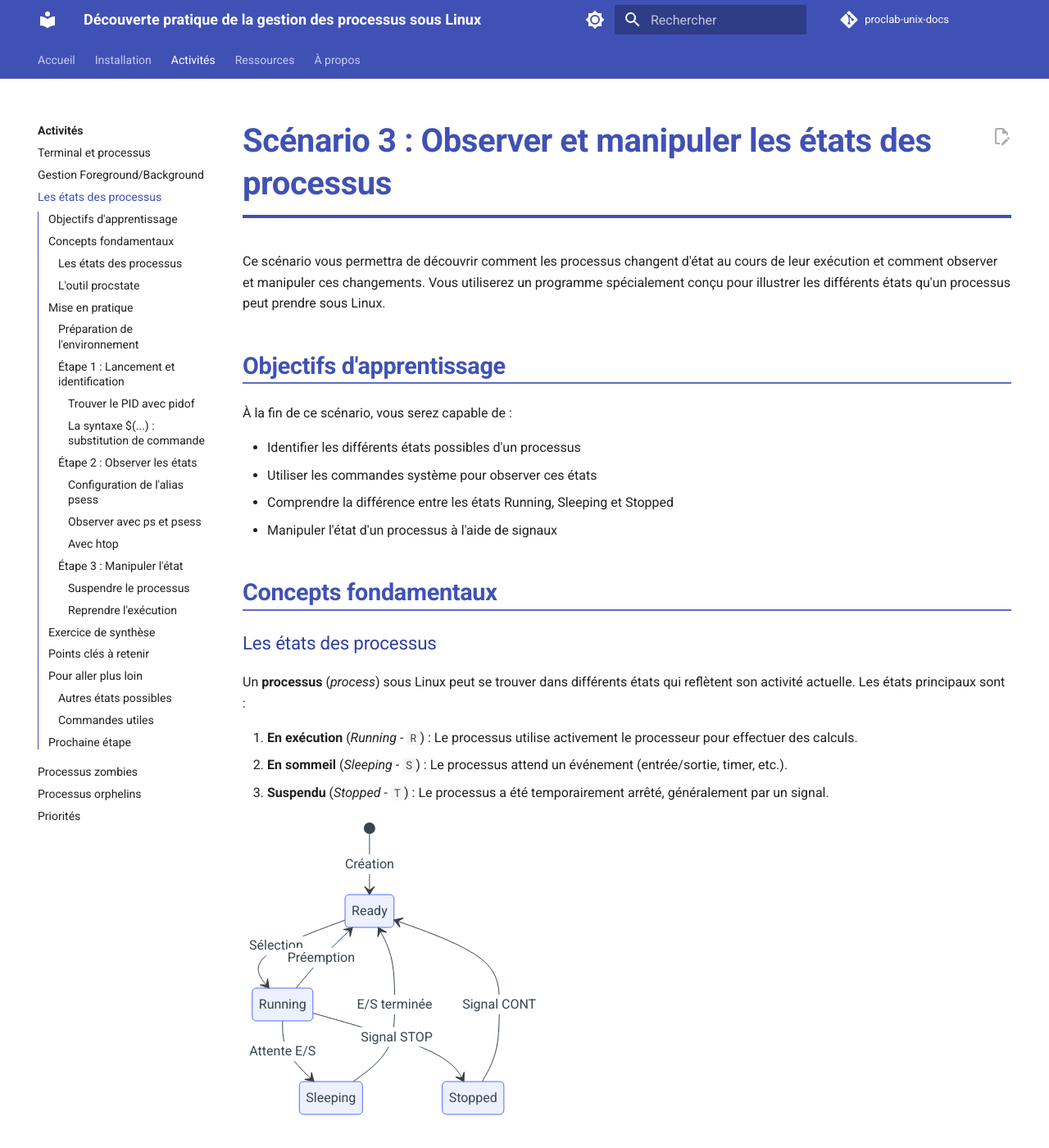
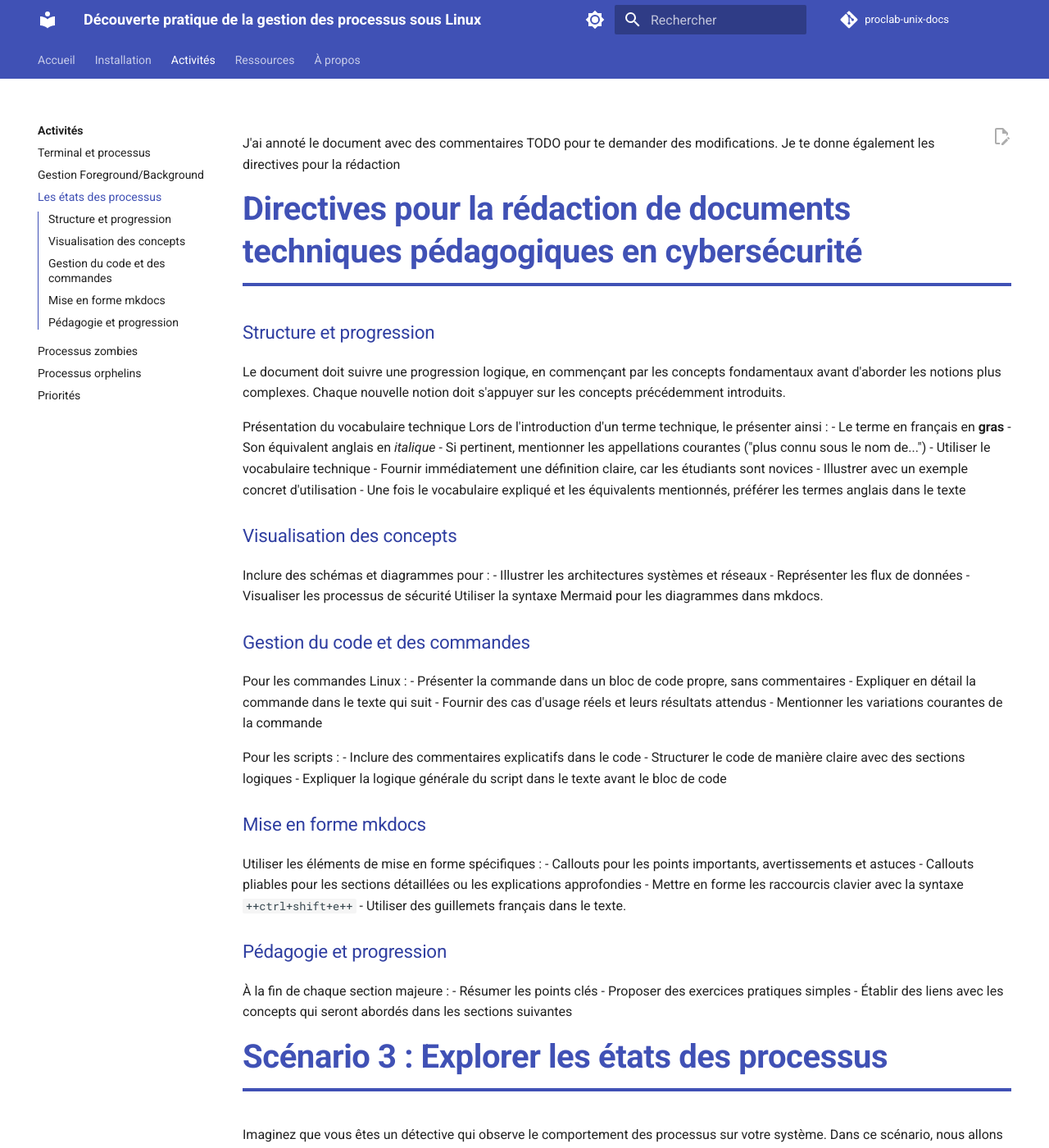
Before and after one commit to manastria/proclab-unix-docs, an MkDocs documentation site: the page built from docs/activites/etats.md, in a window 1280 px wide and 1400 px high. Shown: the whole window at 82% size. Built offline with MkDocs 1.6.1 and Material for MkDocs 9.7.7, drawn with Linux system fonts in a browser that asks for light colours; comment, search, counter and statistics services are not loaded; some of the changed text lies outside the part shown.

Commit message:
Add documentation for process management in Unix

````diff
--- a/docs/activites/etats.md
+++ b/docs/activites/etats.md
@@ -1,25 +1,172 @@
-# Scénario 3 : Observer et manipuler les états des processus
+J'ai annoté le document avec des commentaires TODO pour te demander des modifications.
+Je te donne également les directives pour la rédaction
+# Directives pour la rédaction de documents techniques pédagogiques en cybersécurité
 
-Ce scénario vous permettra de découvrir comment les processus changent d'état au cours de leur exécution et comment observer et manipuler ces changements. Vous utiliserez un programme spécialement conçu pour illustrer les différents états qu'un processus peut prendre sous Linux.
+### Structure et progression
+Le document doit suivre une progression logique, en commençant par les concepts fondamentaux avant d'aborder les notions plus complexes. Chaque nouvelle notion doit s'appuyer sur les concepts précédemment introduits.
+
+Présentation du vocabulaire technique
+Lors de l'introduction d'un terme technique, le présenter ainsi :
+- Le terme en français en **gras**
+- Son équivalent anglais en *italique*
+- Si pertinent, mentionner les appellations courantes ("plus connu sous le nom de...")
+- Utiliser le vocabulaire technique
+- Fournir immédiatement une définition claire, car les étudiants sont novices
+- Illustrer avec un exemple concret d'utilisation
+- Une fois le vocabulaire expliqué et les équivalents mentionnés, préférer les termes anglais dans le texte
+
+### Visualisation des concepts
+Inclure des schémas et diagrammes pour :
+- Illustrer les architectures systèmes et réseaux
+- Représenter les flux de données
+- Visualiser les processus de sécurité
+Utiliser la syntaxe Mermaid pour les diagrammes dans mkdocs.
+
+### Gestion du code et des commandes
+Pour les commandes Linux :
+- Présenter la commande dans un bloc de code propre, sans commentaires
+- Expliquer en détail la commande dans le texte qui suit
+- Fournir des cas d'usage réels et leurs résultats attendus
+- Mentionner les variations courantes de la commande
+
+Pour les scripts :
+- Inclure des commentaires explicatifs dans le code
+- Structurer le code de manière claire avec des sections logiques
+- Expliquer la logique générale du script dans le texte avant le bloc de code
+
+### Mise en forme mkdocs
+Utiliser les éléments de mise en forme spécifiques :
+- Callouts pour les points importants, avertissements et astuces
+- Callouts pliables pour les sections détaillées ou les explications approfondies
+- Mettre en forme les raccourcis clavier avec la syntaxe `++ctrl+shift+e++`
+- Utiliser des guillemets français dans le texte.
+
+### Pédagogie et progression
+À la fin de chaque section majeure :
+- Résumer les points clés
+- Proposer des exercices pratiques simples
+- Établir des liens avec les concepts qui seront abordés dans les sections suivantes
+
+
+
+
+
+# Scénario 3 : Explorer les états des processus
+
+Imaginez que vous êtes un détective qui observe le comportement des processus sur votre système. Dans ce scénario, nous allons découvrir comment les processus "vivent" dans Linux, quels états ils peuvent prendre, et comment nous pouvons les observer et les influencer.
 
 ## Objectifs d'apprentissage
 
 À la fin de ce scénario, vous serez capable de :
 
-- Identifier les différents états possibles d'un processus
-- Utiliser les commandes système pour observer ces états
-- Comprendre la différence entre les états Running, Sleeping et Stopped
-- Manipuler l'état d'un processus à l'aide de signaux
+- Comprendre ce qu'est l'état d'un processus et pourquoi il change
+- Utiliser des outils pour observer ces états
+- Manipuler l'état d'un processus de manière basique
 
-## Concepts fondamentaux
+## Préparation : Notre laboratoire d'observation
 
-### Les états des processus
+Pour mener nos expériences, nous allons utiliser deux outils :
 
-Un **processus** (*process*) sous Linux peut se trouver dans différents états qui reflètent son activité actuelle. Les états principaux sont :
+1. **Le programme procstate** : Un programme spécial qui va nous montrer de manière visible les différents états d'un processus. C'est comme une petite souris de laboratoire qui va nous aider à comprendre le comportement des processus.
 
-1. **En exécution** (*Running* - `R`) : Le processus utilise activement le processeur pour effectuer des calculs.
-2. **En sommeil** (*Sleeping* - `S`) : Le processus attend un événement (entrée/sortie, timer, etc.).
-3. **Suspendu** (*Stopped* - `T`) : Le processus a été temporairement arrêté, généralement par un signal.
+2. **Terminator** : Notre "laboratoire" avec deux zones d'observation :
+   - À gauche : pour exécuter notre programme
+   - À droite : pour l'observer avec différents outils
+
+### Mise en place du laboratoire
+
+1. Ouvrez Terminator
+2. Appuyez sur ++ctrl+shift+e++ pour diviser la fenêtre verticalement
+3. Vous avez maintenant deux terminaux côte à côte
+
+## Partie 1 : Premiers pas dans l'observation des processus
+
+### Le PID : La carte d'identité d'un processus
+
+Avant de commencer nos observations, nous devons comprendre comment identifier un processus. Sous Linux, chaque processus reçoit un numéro unique appelé PID (*Process IDentifier*). Il est unique et permet de les identifier sans ambiguïté.
+
+Dans le terminal de gauche, lancez notre programme d'observation :
+
+```bash
+./procstate
+```
+
+Vous devriez voir quelque chose comme :
+
+```
+[Début] PID = 1234
+Ce programme alterne 5 s de calcul intensif (BUSY) et 3 s de sommeil (SLEEP).
+```
+
+// TODO: Expliquer comment terminer le programme avec CTRL+C. C'est une information, ne pas le faire.
+
+!!! question "Réflexion initiale"
+    1. Notez le PID affiché. Est-il le même à chaque lancement ? //TODO: Pour répondre à cette question, l'étudiant devra le faire en marge des activités actuelles. Il faudra expliquer comment le faire sinon il sera dérouté.
+    2. Pourquoi pensez-vous que chaque processus a besoin d'un identifiant unique ?
+
+### À la recherche du PID perdu
+
+Si vous perdez le PID de vue ou si vous lancez plusieurs instances du programme, Linux fournit un outil très pratique pour retrouver les PID : la commande `pidof`. Elle fait exactement ce que son nom suggère - elle trouve le PID d'un programme à partir de son nom.
+
+```bash
+pidof procstate
+```
+
+// TODO: Préciser que la commande doit être exécutée dans le terminal de droite.
+
+!!! note "Comment fonctionne pidof"
+    La commande `pidof` cherche dans la liste des processus en cours d'exécution et affiche les PID des processus qui correspondent au nom donné. C'est comme demander : "Qui s'appelle procstate parmi les processus en cours ?"
+
+    Si vous lancez plusieurs fois le même programme, `pidof` affichera plusieurs PID, un pour chaque instance en cours d'exécution.
+
+### La magie de la substitution de commande
+
+Dans le shell Linux, nous pouvons utiliser le résultat d'une commande directement dans une autre commande. C'est ce qu'on appelle la substitution de commande, et elle se fait avec la syntaxe `$(commande)`.
+
+Essayons de comprendre avec un exemple simple :
+
+// TODO: Préciser à faire dans le terminal de droite.
+
+```bash
+echo "Bonjour, nous sommes le $(date)"
+```
+
+Dans cette commande :
+
+1. Le shell exécute d'abord la commande entre `$( )`
+2. Il remplace ensuite toute l'expression `$(date)` par son résultat
+3. Finalement, il exécute la commande `echo` avec le texte substitué
+
+C'est comme si vous disiez au shell : "Là où tu vois `$(commande)`, remplace-le par ce que cette commande afficherait si tu l'exécutais."
+
+// TODO: attention, il faut que procstate soit lancé dans le terminal de gauche.
+
+!!! exercise "Exercice : Comprendre la substitution"
+    1. Exécutez ces deux commandes et comparez leurs résultats :
+       ```bash
+       echo "Le PID est $(pidof procstate)"
+       echo "Le PID est pidof procstate"
+       ```
+    2. Quelle est la différence ? Pourquoi ?
+    3. Inventez votre propre commande utilisant `$(...)` avec une autre commande Linux que vous connaissez.
+
+## Partie 2 : Observer les états des processus
+
+### Les états : Le cycle de vie d'un processus
+
+Un processus n'est pas toujours en train de calculer. Comme nous les humains, il peut être dans différents états :
+
+1. **En cours d'exécution** (*Running* - `R`) :
+   - Le processus est actuellement en train de calculer
+   - Comme quand vous êtes concentré sur un calcul mental
+
+2. **En sommeil** (*Sleeping* - `S`) :
+   - Le processus attend quelque chose (une entrée, un timer...)
+   - Comme quand vous attendez le bus - vous ne faites rien mais vous êtes prêt à réagir
+
+3. **Suspendu** (*Stopped* - `T`) :
+   - Le processus est temporairement arrêté
+   - Comme quand vous mettez une vidéo en pause
 
 ```mermaid
 stateDiagram-v2
@@ -30,81 +177,23 @@
     Sleeping --> Ready : E/S terminée
     Running --> Stopped : Signal STOP
     Stopped --> Ready : Signal CONT
+
+    note right of Ready : Prêt à s'exécuter
+    note right of Running : En train de calculer
+    note right of Sleeping : En attente
+    note right of Stopped : En pause
 ```
 
-### L'outil procstate
+Ce diagramme montre comment un processus passe d'un état à l'autre :
 
-Pour ce scénario, nous utiliserons le programme `procstate` qui alterne entre deux phases distinctes :
+- Quand il est créé, il est d'abord prêt à s'exécuter
+- Le système le sélectionne pour s'exécuter (état *Running*)
+- S'il doit attendre quelque chose, il passe en *Sleeping*
+- On peut le mettre en pause (*Stopped*) et le reprendre plus tard
 
-1. Une phase **BUSY** où il effectue des calculs intensifs (état `R`)
-2. Une phase **SLEEP** où il attend passivement (état `S`)
+### Notre outil d'observation : L'alias psess
 
-Ce comportement nous permettra d'observer facilement les transitions entre les états.
-
-## Mise en pratique
-
-### Préparation de l'environnement
-
-1. Lancez Terminator et divisez la fenêtre en deux parties verticales (++ctrl+shift+e++)
-2. Dans le terminal de gauche, nous exécuterons `procstate`
-3. Dans le terminal de droite, nous observerons son comportement
-
-### Étape 1 : Lancement et identification
-
-Dans le terminal de gauche, lancez le programme :
-
-```bash
-./procstate
-```
-
-Le programme affiche son PID et commence à alterner entre ses phases BUSY et SLEEP.
-
-!!! question "Réflexion"
-    1. Quel est le PID affiché par le programme ?
-    2. Que se passe-t-il si vous lancez une deuxième instance du programme dans un autre terminal ?
-    3. Les deux instances auront-elles le même PID ? Pourquoi ?
-
-#### Trouver le PID avec pidof
-
-La commande `pidof` nous permet de retrouver le PID d'un programme à partir de son nom :
-
-```bash
-pidof procstate
-```
-
-!!! note "Comprendre pidof"
-    - Si un seul processus correspond : affiche un seul PID
-    - Si plusieurs instances existent : affiche tous les PID
-    - Si aucun processus ne correspond : n'affiche rien
-
-#### La syntaxe $(...) : substitution de commande
-
-En bash, la syntaxe `$(commande)` permet de remplacer cette expression par le résultat de la commande. Par exemple :
-
-```bash
-echo "Le PID est $(pidof procstate)"
-```
-
-Cette commande affichera "Le PID est 1234" (avec le vrai PID à la place de 1234).
-
-!!! exercise "Exercice : Substitution de commande"
-    1. Essayez d'afficher la date actuelle en utilisant la substitution de commande :
-       ```bash
-       echo "Nous sommes le $(date)"
-       ```
-    2. Comparez le résultat avec la même commande sans substitution :
-       ```bash
-       echo "Nous sommes le date"
-       ```
-    3. Que constatez-vous ?
-
-### Étape 2 : Observer les états
-
-Dans le terminal de droite, nous allons utiliser plusieurs commandes pour observer l'état du processus.
-
-#### Configuration de l'alias psess
-
-Pour faciliter l'observation des processus, commençons par configurer un alias utile :
+Pour observer facilement les processus, nous allons créer un outil personnalisé. Sous Linux, on peut créer des raccourcis de commande appelés "alias". Voici un alias très utile pour observer les processus :
 
 ```bash
 # Affiche les processus avec les colonnes essentielles pour une analyse rapide :
@@ -117,80 +206,81 @@
 alias psess='ps -o ppid,pid,stat,tty,user,cmd'
 ```
 
-!!! tip "Conseil pour les alias"
-    Ajoutez cet alias à votre fichier `~/.bashrc` pour l'avoir disponible en permanence. Les alias sont vos amis pour éviter de retenir des commandes complexes !
+C'est comme créer notre propre loupe d'observation, spécialement adaptée pour voir ce qui nous intéresse dans les processus.
 
-#### Observer avec ps et psess
+!!! tip "Conseil pratique"
+    Pour garder cet outil toujours disponible, ajoutez cette ligne dans votre fichier `~/.bashrc`.
+    C'est comme ranger notre loupe dans un tiroir facilement accessible !
 
-Utilisons notre nouvel alias pour observer le processus :
+### Observer notre processus
+
+Maintenant que nous avons notre outil, observons notre processus :
 
 ```bash
 psess -p $(pidof procstate)
 ```
 
-!!! exercise "Exercice : Analyse de la sortie"
-    1. Identifiez et notez :
-        - Le PID du processus parent (PPID)
-        - Le terminal de contrôle (TTY)
-        - L'utilisateur propriétaire
-    2. Observez pendant 30 secondes et notez :
-        - Quels états (STAT) voyez-vous apparaître ?
-        - À quelle phase du programme correspondent-ils ?
-    3. Lancez la commande plusieurs fois :
-        - L'état change-t-il entre les exécutions ?
-        - Pourquoi est-ce normal ?
+!!! exercise "Exercice d'observation"
+    Observez pendant au moins 30 secondes et notez : // TODO: Je ne comprends pas pourquoi observer pendant 30 secondes. C'est quoi l'objectif ? ps n'est pas htop, il affiche un résultat et il n'évoluera pas.
+    1. Les différents états que vous voyez dans la colonne STAT
+    2. À quel moment de l'affichage du programme ils correspondent
+    3. Le PPID (Process Parent ID) - qui est le "parent" de notre processus ?
 
-!!! note "Comprendre la sortie"
-    La colonne STAT peut montrer :
+Analysons chaque colonne de la sortie :
 
-    - `R` pendant la phase BUSY (calcul intensif)
-    - `S` pendant la phase SLEEP (attente)
-    - `T` quand le processus est suspendu
+- PPID : Le PID du processus qui a créé celui-ci (généralement votre shell)
+- PID : L'identifiant unique de notre processus
+- STAT : L'état actuel (R, S, ou T)
+- TTY : Le terminal associé
+- USER : Qui a lancé le processus
+- CMD : La commande qui tourne
 
-#### Avec htop
+### Observation en temps réel avec htop
 
-Pour une vue en temps réel :
+Pour une vue plus dynamique, nous pouvons utiliser htop :
 
 ```bash
 htop -p $(pidof procstate)
 ```
 
-Observez :
+htop nous montre :
 
-- Les variations d'utilisation CPU entre les phases BUSY et SLEEP
+- L'utilisation CPU en temps réel
 - L'état du processus qui change
-- La consommation mémoire qui reste stable
+- La mémoire utilisée
+- Et bien d'autres informations
 
 !!! tip "Navigation dans htop"
-    - Utilisez ++f4++ pour filtrer et voir uniquement `procstate`
-    - ++q++ pour quitter htop
-    - Les couleurs indiquent l'intensité d'utilisation du CPU
+    - ++f4++ : Filtre pour voir uniquement certains processus // TODO: Info utile, mais pas nécessaire dans l'absolu. `htop -p` ne montre qu'un seul processus... Mais c'est une bonne info pour la suite.
+    - ++q++ : Quitter htop
+    - Les barres de couleur montrent l'intensité d'utilisation du CPU
 
-### Étape 3 : Manipuler l'état
+## Partie 3 : Premiers pas dans la manipulation des processus
 
-Maintenant que nous pouvons observer l'état du processus, nous allons le manipuler activement avec des signaux.
+Maintenant que nous savons observer, essayons d'influencer le comportement de notre processus.
 
-!!! question "Réflexion avant manipulation"
-    1. Jusqu'à présent, nous avons vu les états `R` et `S`. À votre avis :
-        - Comment pourrait-on forcer un processus à changer d'état ?
-        - Que signifierait un état "suspendu" pour un processus ?
-        - Un processus suspendu consomme-t-il du CPU ?
+!!! warning "Note importante"
+    Dans ce scénario, nous allons simplement voir comment "mettre en pause" un processus. Les signaux et la commande kill seront expliqués en détail dans les prochains scénarios. Pour l'instant, considérez les commandes suivantes comme des "formules magiques" que nous comprendrons mieux plus tard.
 
-#### Suspendre le processus
+### Mettre un processus en pause
 
-Envoyez un signal STOP :
+// TODO: Pourquoi ne pas utiliser CTRL+Z, jobs et fg/bg ? C'est commandes ont été vu dans le scénario précédent. Je trouve par contre, la commande kill plus rapide à cause de pidof. C'est donc préférable d'utiliser kill pour ce scénario. Mais, il faut expliquer. CTRL+Z peut être demandé en exercice.
+
+Pour suspendre temporairement notre processus :
 
 ```bash
 kill -STOP $(pidof procstate)
 ```
 
-Vérifiez que le processus passe en état `T` (Stopped) :
+Vérifiez immédiatement l'état :
 
 ```bash
-ps -o pid,stat,cmd -p $(pidof procstate)
+psess -p $(pidof procstate)
 ```
 
-#### Reprendre l'exécution
+Vous devriez voir l'état 'T' (Stopped).
+
+### Reprendre l'exécution
 
 Pour faire reprendre le processus :
 
@@ -198,69 +288,31 @@
 kill -CONT $(pidof procstate)
 ```
 
-Le processus devrait recommencer à alterner entre les états `R` et `S`.
+!!! exercise "Exercice final de synthèse"
+    1. Lancez deux instances de procstate dans des terminaux différents
+    2. Observez leurs états avec psess
+    3. Mettez-en un en pause avec kill -STOP
+    4. Que remarquez-vous ?
+        - L'autre instance continue-t-elle de fonctionner ?
+        - Les PID sont-ils différents ?
+        - Les états sont-ils indépendants ?
 
-!!! warning "Attention aux zombies"
-    Si vous tuez le processus avec SIGKILL (-9) pendant qu'il est suspendu, il peut devenir un zombie. Nous étudierons ce cas particulier dans un prochain scénario.
+## Conclusion et prochaines étapes
 
-## Exercice de synthèse
+Nous avons découvert :
 
-Avant de conclure, réalisez les manipulations suivantes et notez vos observations :
+- Comment identifier un processus avec son PID
+- Les différents états qu'un processus peut prendre
+- Comment observer ces états
+- Comment mettre en pause et reprendre un processus
 
-1. Lancez deux instances de `procstate` dans des terminaux différents
-2. Utilisez `pidof` pour obtenir leurs PID
-3. Avec l'alias `psess`, observez leurs états
-4. Suspendez une seule instance avec `kill -STOP`
-5. Vérifiez que l'autre instance continue de fonctionner normalement
-6. Reprenez l'instance suspendue avec `kill -CONT`
+Dans les prochains scénarios, nous approfondirons :
 
-Questions de réflexion :
+- Les signaux et la commande kill en détail
+- Les états spéciaux comme les zombies
+- Et bien d'autres aspects passionnants des processus Linux !
 
-1. Pourquoi les deux instances peuvent-elles avoir des états différents ?
-2. Que se passerait-il si on fermait le terminal d'une instance suspendue ?
-3. Comment pourriez-vous vérifier que le processus suspendu ne consomme pas de CPU ?
-
-## Points clés à retenir
-
-Les processus Linux ont trois états principaux :
-
-1. **Running** (`R`)
-   - Le processus utilise activement le CPU
-   - Visible pendant les phases de calcul intensif
-
-2. **Sleeping** (`S`)
-   - Le processus attend un événement
-   - État normal pour la plupart des processus
-
-3. **Stopped** (`T`)
-   - Le processus est suspendu
-   - Peut être repris plus tard
-
-## Pour aller plus loin
-
-### Autres états possibles
-
-D'autres états existent mais sont plus rares :
-
-- `Z` (Zombie) : Processus terminé mais non nettoyé
-- `D` (Uninterruptible Sleep) : Sommeil non interruptible, souvent lié aux E/S
-- `I` (Idle) : Processus noyau inactif
-
-### Commandes utiles
-
-Voici quelques variations des commandes que nous avons utilisées :
-
-```bash
-# Voir tous les processus d'un utilisateur
-ps -u $USER
-
-# Afficher l'arbre des processus
-pstree
-
-# Suivre en temps réel avec ps
-watch -n 1 'ps -o pid,stat,cmd -p $(pidof procstate)'
-```
-
-## Prochaine étape
-
-Maintenant que vous maîtrisez les états de base des processus, vous êtes prêt à explorer les [états spéciaux comme les zombies](zombie.md) dans le prochain scénario.
+!!! question "Questions de réflexion finale"
+    1. Pourquoi un processus passe-t-il en état Sleeping ?
+    2. Un processus en état Stopped consomme-t-il du CPU ?
+    3. Que pourrait-il se passer si on ferme le terminal d'un processus suspendu ?
````
